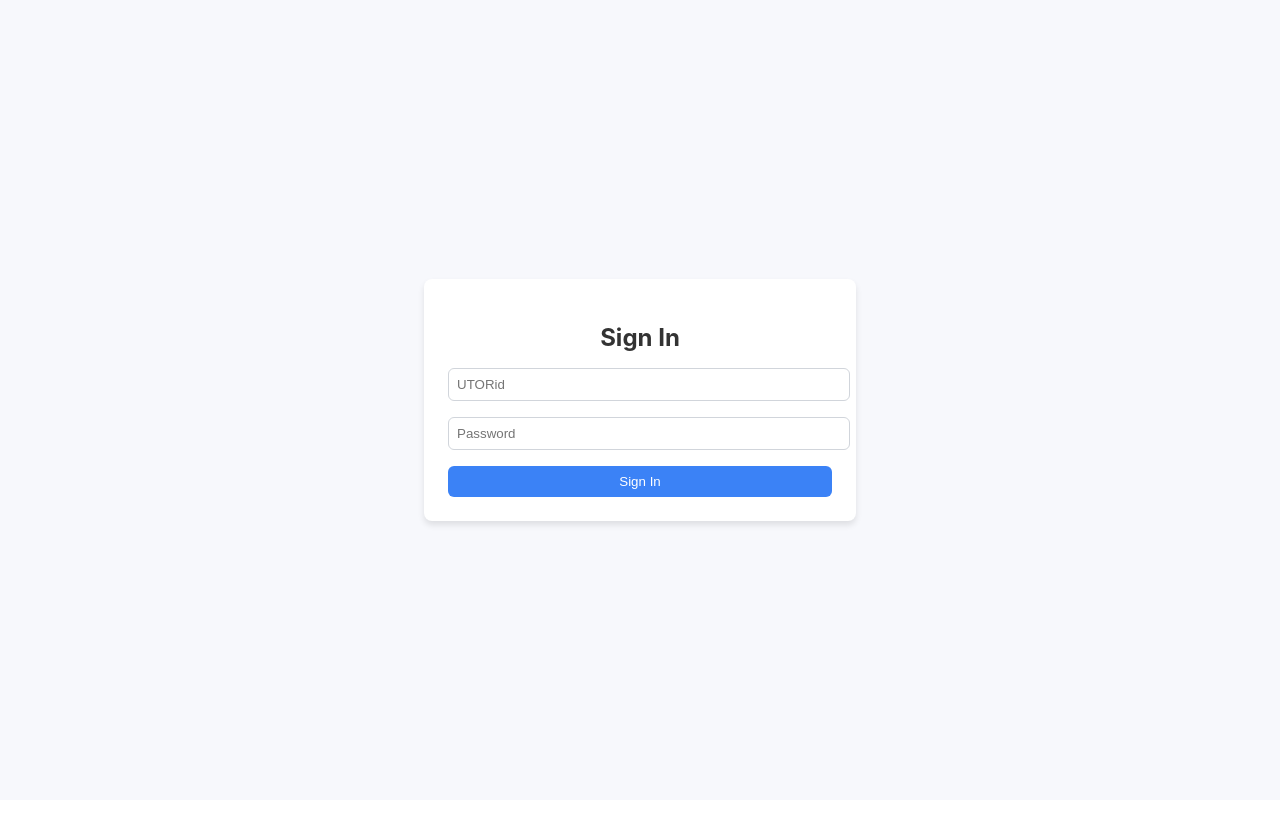
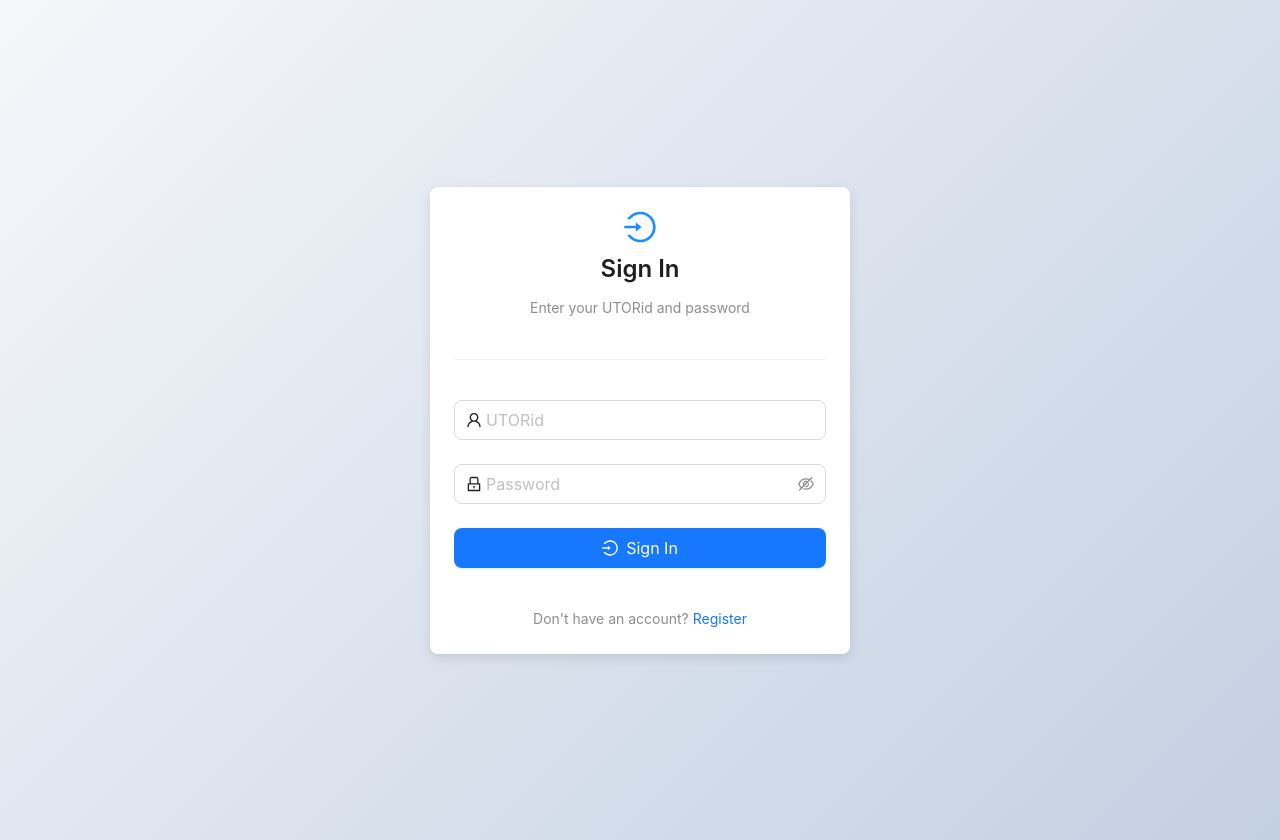
Before and after one commit to grandrx10/CSC309Website, a React (Create React App) app in the folder frontend/: page / in a window 1280 px wide. Before the commit the page ends 800 px from the top, so only its background shows below. Built offline with nearby package versions, Linux system fonts and the light colour scheme.

Commit message:
TIME TO WORK!

```diff
--- a/frontend/src/components/Events/Event/Event.jsx
+++ b/frontend/src/components/Events/Event/Event.jsx
@@ -3,7 +3,6 @@ import { useParams, useNavigate, useLocation } from 'react-router-dom';
 import { message, Skeleton } from 'antd';
 import EventDetails from './EventDetails';
 import EventForm from './EventForm';
-import dayjs from 'dayjs';
 import NavBar from '../../NavBar';
 
 const Event = () => {
--- a/frontend/src/components/Events/Event/EventDetails.jsx
+++ b/frontend/src/components/Events/Event/EventDetails.jsx
@@ -1,4 +1,4 @@
-import { Descriptions, Space, Card, Tag } from 'antd';
+import { Descriptions, Card, Tag } from 'antd';
 import dayjs from 'dayjs';
 import PageHeader from '../Shared/PageHeader';
 import ActionButtons from '../Shared/ActionButtons';
@@ -7,7 +7,6 @@ import { useNavigate } from 'react-router-dom';
 
 const EventDetails = ({ event, onEdit, onDelete, showGuestManagement, showStatus, currentUser }) => {
   const navigate = useNavigate();
-
   // Check if delete button should be shown
   const showDeleteButton = () => {
     // Don't show if no delete handler provided
@@ -15,7 +14,6 @@ const EventDetails = ({ event, onEdit, onDelete, showGuestManagement, showStatus
 
     // Don't show for published events
     if (event.published) return false;
-
     // Only show for managers/superusers
     return ['manager', 'superuser'].includes(currentUser?.role.toLowerCase());
   };
@@ -34,7 +32,6 @@ const EventDetails = ({ event, onEdit, onDelete, showGuestManagement, showStatus
       organizer.utorid === currentUser?.utorid
     );
   };
-  console.log(showEditButton())
   return (
     <div style={{ padding: '24px' }}>
       <Card
@@ -51,12 +48,10 @@ const EventDetails = ({ event, onEdit, onDelete, showGuestManagement, showStatus
             title={event.name}
             onBack={() => navigate('/events')}
             extra={
-              (showEditButton() || showDeleteButton()) && (
-                <ActionButtons
-                  onEdit={showEditButton() ? onEdit : null}
-                  onDelete={showDeleteButton() ? onDelete : null}
-                />
-              )
+              <ActionButtons
+                onEdit={showEditButton() ? onEdit : undefined}
+                onDelete={showDeleteButton() ? onDelete : undefined}
+              />
             }
           />
         </div>
@@ -102,6 +97,7 @@ const EventDetails = ({ event, onEdit, onDelete, showGuestManagement, showStatus
           eventId={event.id}
           canManageGuests={showGuestManagement}
           canAwardPoints={showGuestManagement}
+          canDeleteGuests={['manager', 'superuser'].includes(currentUser?.role.toLowerCase())}
         />
       )}
     </div>
--- a/frontend/src/components/Events/Event/EventGuests.jsx
+++ b/frontend/src/components/Events/Event/EventGuests.jsx
@@ -1,13 +1,12 @@
 import { Table, Button, Space, message, Form, Input, Modal, Typography, Row, Col, Card, InputNumber } from 'antd';
 import { UserAddOutlined, DeleteOutlined, GiftOutlined } from '@ant-design/icons';
 import { useState, useEffect } from 'react';
-import { useParams } from 'react-router-dom';
 
 const { Title } = Typography;
 
-const EventGuests = ({ eventId, canManageGuests, canAwardPoints }) => {
+const EventGuests = ({ eventId, canManageGuests, canAwardPoints, canDeleteGuests }) => {
   const [guests, setGuests] = useState([]);
-  const [loading, setLoading] = useState(false);
+  const [loading] = useState(false);
   const [modalVisible, setModalVisible] = useState(false);
   const [pointsModalVisible, setPointsModalVisible] = useState(false);
   const [awardAllModalVisible, setAwardAllModalVisible] = useState(false);
@@ -163,7 +162,7 @@ const EventGuests = ({ eventId, canManageGuests, canAwardPoints }) => {
               style={{ borderRadius: 4 }}
             />
           )}
-          {canManageGuests && (
+          {canDeleteGuests && (
             <Button
               danger
               size="small"
@@ -296,8 +295,7 @@ const EventGuests = ({ eventId, canManageGuests, canAwardPoints }) => {
                   required: true,
                   message: 'Please input points amount!',
                   type: 'number',
-                  min: 1,
-                  message: 'Points must be a positive integer'
+                  min: 1
                 }]}
               >
                 <InputNumber
@@ -346,7 +344,6 @@ const EventGuests = ({ eventId, canManageGuests, canAwardPoints }) => {
                   message: 'Please input points amount!',
                   type: 'number',
                   min: 1,
-                  message: 'Points must be a positive integer'
                 }]}
               >
                 <InputNumber
--- a/frontend/src/components/Events/EventsList/EventsTable.jsx
+++ b/frontend/src/components/Events/EventsList/EventsTable.jsx
@@ -1,7 +1,6 @@
 import { Table } from 'antd';
 import dayjs from 'dayjs';
 import styles from './EventsList.module.css';
-import EventActions from './EventActions';
 
 const EventsTable = ({
   events,
@@ -11,7 +10,6 @@ const EventsTable = ({
   onManageUsers,
   showPointsColumn = false,
   showStatusColumn = false,
-  showActionsColumn = false
 }) => {
   const baseColumns = [
     {
@@ -59,17 +57,6 @@ const EventsTable = ({
         </span>
       ),
     },
-    showActionsColumn && {
-      title: 'Actions',
-      key: 'actions',
-      render: (_, record) => (
-        <EventActions
-          eventId={record.id}
-          onEdit={onEdit}
-          onManageUsers={onManageUsers}
-        />
-      ),
-    },
   ].filter(Boolean); // Filter out false values
 
   const columns = [...baseColumns, ...optionalColumns];
--- a/frontend/src/pages/Signin/Signin.jsx
+++ b/frontend/src/pages/Signin/Signin.jsx
@@ -1,22 +1,37 @@
 import { useState } from "react";
-import styles from "./Signin.module.css";
-import { useNavigate } from "react-router-dom"; // Add this import
+import { useNavigate } from "react-router-dom";
+import {
+  LockOutlined,
+  UserOutlined,
+  LoginOutlined
+} from '@ant-design/icons';
+import {
+  Form,
+  Input,
+  Button,
+  Card,
+  Typography,
+  Divider,
+  Alert,
+  Space
+} from 'antd';
+import "./Signin.module.css"; // You can keep your custom styles if needed
+
+const { Title, Text } = Typography;
 
 function SignIn() {
-  const [utorid, setUtorid] = useState("");
-  const [password, setPassword] = useState("");
+  const [loading, setLoading] = useState(false);
   const [error, setError] = useState("");
   const navigate = useNavigate();
 
-  const handleLogin = async (e) => {
-    e.preventDefault();
+  const handleLogin = async (values) => {
+    const { utorid, password } = values;
+    setLoading(true);
 
     try {
       const response = await fetch("http://localhost:3100/auth/tokens", {
         method: "POST",
-        headers: {
-          "Content-Type": "application/json",
-        },
+        headers: { "Content-Type": "application/json" },
         body: JSON.stringify({ utorid, password }),
       });
 
@@ -26,48 +41,101 @@ function SignIn() {
       }
 
       const data = await response.json();
-      console.log("JWT Token:", data.token);
-
-      // Store the token (usually in localStorage or context)
       localStorage.setItem('authToken', data.token);
-
-      // Redirect to home page
       navigate('/home');
-
-      setError(""); // Clear errors on success
+      setError("");
     } catch (err) {
       setError(err.message);
+    } finally {
+      setLoading(false);
     }
   };
 
+  return (
+    <div style={{
+      display: 'flex',
+      justifyContent: 'center',
+      alignItems: 'center',
+      minHeight: '100vh',
+      background: 'linear-gradient(135deg, #f5f7fa 0%, #c3cfe2 100%)',
+      padding: '20px'
+    }}>
+      <Card
+        style={{
+          width: '100%',
+          maxWidth: '420px',
+          boxShadow: '0 4px 12px rgba(0,0,0,0.1)'
+        }}
+        bordered={false}
+      >
+        <Space direction="vertical" size="middle" style={{ width: '100%' }}>
+          <div style={{ textAlign: 'center' }}>
+            <LoginOutlined style={{ fontSize: '32px', color: '#1890ff' }} />
+            <Title level={3} style={{ marginTop: '8px' }}>Sign In</Title>
+            <Text type="secondary">Enter your UTORid and password</Text>
+          </div>
 
-  return (
-    <div className={styles.container}>
-      <div className={styles.formContainer}>
-        <h2 className={styles.title}>Sign In</h2>
-        <form onSubmit={handleLogin} className={styles.form}>
-          <input
-            type="text"
+          <Divider />
+
+          {error && (
+            <Alert
+              message={error}
+              type="error"
+              showIcon
+              closable
+              onClose={() => setError("")}
+            />
+          )}
+
+          <Form
+            name="signin"
+            initialValues={{ remember: true }}
+            onFinish={handleLogin}
+            layout="vertical"
+          >
+            <Form.Item
+              name="utorid"
+              rules={[{ required: true, message: 'Please input your UTORid!' }]}
+            >
+              <Input
+                prefix={<UserOutlined />}
                 placeholder="UTORid"
-            value={utorid}
-            onChange={(e) => setUtorid(e.target.value)}
-            required
-            className={styles.input}
+                size="large"
               />
-          <input
-            type="password"
+            </Form.Item>
+
+            <Form.Item
+              name="password"
+              rules={[{ required: true, message: 'Please input your Password!' }]}
+            >
+              <Input.Password
+                prefix={<LockOutlined />}
                 placeholder="Password"
-            value={password}
-            onChange={(e) => setPassword(e.target.value)}
-            required
-            className={styles.input}
+                size="large"
               />
-          <button type="submit" className={styles.button}>
+            </Form.Item>
+
+            <Form.Item>
+              <Button
+                type="primary"
+                htmlType="submit"
+                block
+                size="large"
+                loading={loading}
+                icon={<LoginOutlined />}
+              >
                 Sign In
-          </button>
-        </form>
-        {error && <p className={styles.error}>{error}</p>}
+              </Button>
+            </Form.Item>
+          </Form>
+
+          <div style={{ textAlign: 'center' }}>
+            <Text type="secondary">
+              Don't have an account? <a href="/register">Register</a>
+            </Text>
           </div>
+        </Space>
+      </Card>
     </div>
   );
 }
--- a/frontend/src/pages/Signin/Signin.module.css
+++ b/frontend/src/pages/Signin/Signin.module.css
@@ -1,64 +1,24 @@
 .container {
+  min-height: 100vh;
   display: flex;
   justify-content: center;
   align-items: center;
-    min-height: 100vh;
-    background-color: #F7F8FC; /* Light grey background */
+  background: linear-gradient(135deg, #f5f7fa 0%, #c3cfe2 100%);
+  padding: 20px;
 }
 
-  .formContainer {
+.card {
   width: 100%;
-    max-width: 24rem;
-    padding: 1.5rem;
-    background-color: white;
-    border-radius: 0.5rem;
-    box-shadow: 0 4px 6px rgba(0, 0, 0, 0.1);
+  max-width: 420px;
+  box-shadow: 0 4px 12px rgba(0,0,0,0.1);
 }
 
 .title {
-    font-size: 1.5rem;
-    font-weight: bold;
   text-align: center;
-    margin-bottom: 1rem;
-    color: #333;
+  margin-bottom: 8px;
 }
 
-  .form {
-    display: flex;
-    flex-direction: column;
-    gap: 1rem;
+.subtitle {
+  text-align: center;
+  color: #666;
 }
-
-  .input {
-    width: 100%;
-    padding: 0.5rem;
-    border: 1px solid #d1d5db;
-    border-radius: 0.375rem;
-  }
-
-  .input:focus {
-    outline: none;
-    border-color: #3b82f6;
-    box-shadow: 0 0 0 1px #3b82f6;
-  }
-
-  .button {
-    width: 100%;
-    padding: 0.5rem;
-    background-color: #3b82f6;
-    color: white;
-    border: none;
-    border-radius: 0.375rem;
-    cursor: pointer;
-    transition: background-color 0.2s;
-  }
-
-  .button:hover {
-    background-color: #2563eb;
-  }
-
-  .error {
-    color: #ef4444;
-    text-align: center;
-    margin-top: 0.5rem;
-  }
```
Also changed, not shown: frontend/src/components/Events/EventsList/EventsFilters.jsx (+34 -6 lines), frontend/src/components/Events/EventsList/EventsList.jsx (+60 -11 lines), frontend/src/components/Events/EventsList/EventsView.jsx (+58 -31 lines), 1 other file (tests, documents, lock files or other folders). Lines whose indentation alone changed are shown as unchanged.
